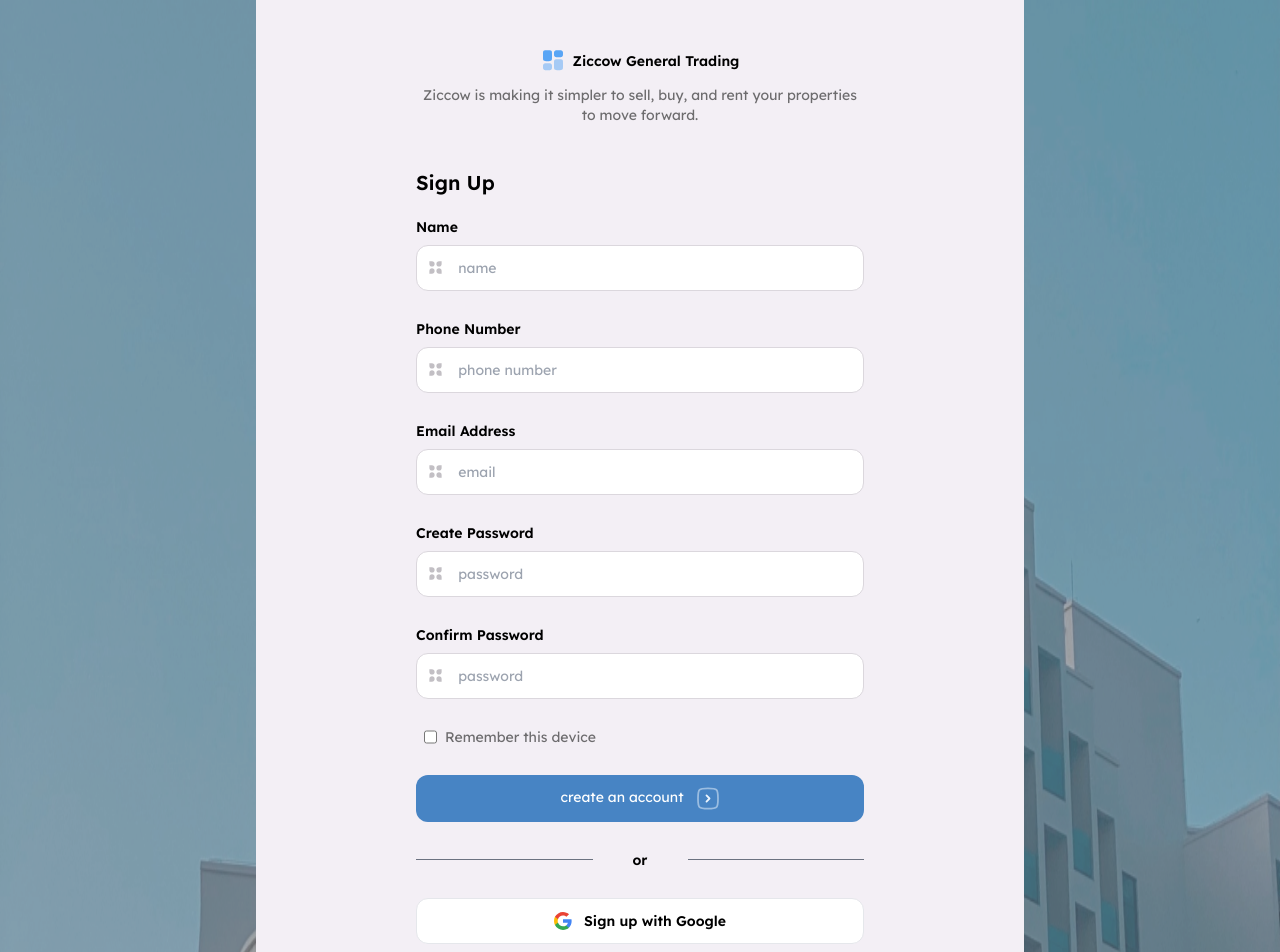
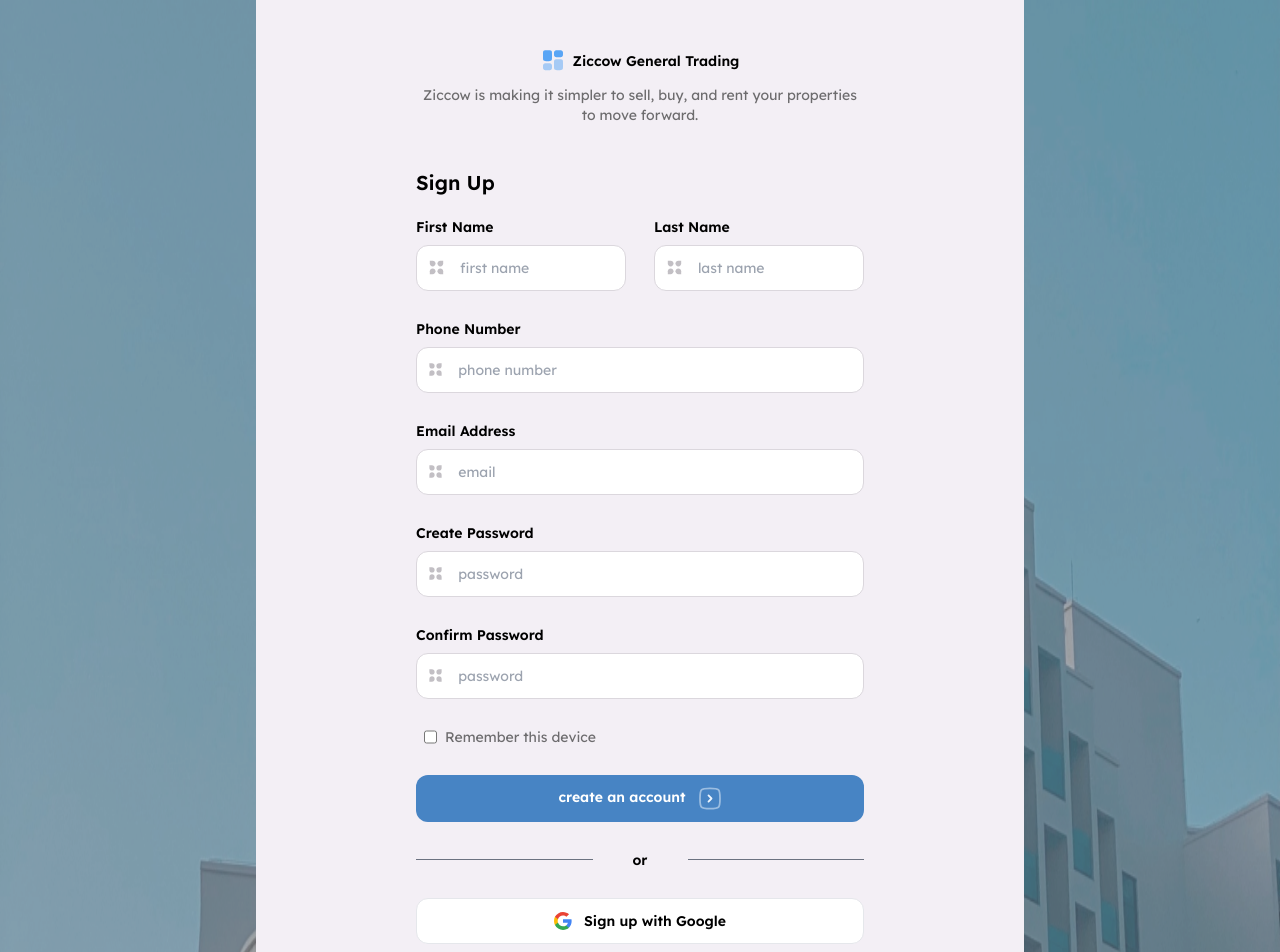
Before and after one commit to MoyAts/ziccow-web, a Next.js app: page /auth/register in a window 1280 px wide. Shown: the top 952 px of the page. Built offline with nearby package versions, Linux system fonts and the light colour scheme.

Commit message:
updating

```diff
--- a/app/_components/customeInput.tsx
+++ b/app/_components/customeInput.tsx
@@ -40,16 +40,18 @@
   Icon? : any,
   ReactIcon? : any,
   IconClass? : any,
-  preIcon? : any
+  preIcon? : any,
+  value? : any,
+  onChange? : any
 }
 
-const customeInput = ({label,name,preIcon,placeholder,pass,inputClass,imgClass,labelClass,divClass,Icon,IconClass,ReactIcon} : Props) => {
+const customeInput = ({label,name,onChange,value,preIcon,placeholder,pass,inputClass,imgClass,labelClass,divClass,Icon,IconClass,ReactIcon} : Props) => {
   return (
     <div className={'flex flex-col gap-2 capitalize '  + divClass}>
         <label htmlFor="" className={'font-semibold ' + labelClass}>{label}</label>
         <div className={'w-full  bg-white flex rounded-xl px-2 border ' } style={{borderColor:"#DBD7DD"}}>
             <Image src={preIcon ? preIcon : InputIcon} alt="" width={23} className={'me-3 ' +imgClass }/>
-            <input type={pass && pass == true ? "password" : "text"} name={name} placeholder={placeholder} className={'py-3  w-full outline-none rounded-lg ' + inputClass}/>
+            <input type={pass && pass == true ? "password" : "text"} onChange={onChange} name={name} placeholder={placeholder} className={'py-3  w-full outline-none rounded-lg ' + inputClass}/>
             {Icon && <Image src={Icon} alt="" className={"w-fit " + IconClass} /> }
             {ReactIcon && <ReactIcon className={"w-fit " + IconClass} />}
         </div>
--- /dev/null
+++ b/app/_components/error.tsx
@@ -0,0 +1,13 @@
+import React from 'react'
+
+const Error = ( {error } : any) => {
+  return (
+    <>
+      {error && <div className="w-full rounded-xl border-2 my-3 ps-3 py-2  border-red-400 bg-red-400 bg-opacity-40">
+            { error.graphQLErrors[0].message}
+        </div>}
+    </>
+  )
+}
+
+export default Error
--- /dev/null
+++ b/app/_components/layout.tsx
@@ -0,0 +1,19 @@
+"use client"
+import React from 'react'
+import client from "../../graphql/client"
+import { ApolloProvider } from '@apollo/client';
+
+const layout = ({
+    children,
+  }: Readonly<{
+    children: React.ReactNode;
+  }>) => {
+    console.log("layout")
+  return (
+    <ApolloProvider client={client}>
+      {children}
+    </ApolloProvider>
+  )
+}
+
+export default layout
--- a/app/auth/login/page.tsx
+++ b/app/auth/login/page.tsx
@@ -1,4 +1,5 @@
 "use client"
+import { useState } from "react"
 
 import logoG from "../../assets/images/googleLogo.svg"
 import img from "../../assets/images/Widget 5.svg"
@@ -7,13 +8,32 @@
 import Link from "next/link";
 import Image from "next/image";
 import goImage from "../../assets/images/go.svg"
+import { useMutation } from "@apollo/client"
+import { LOGIN_GQL } from "../../../graphql/auth"
+import { saveUser } from "../../../lib/auth"
 
-const login = () => {
+const LoginPage = () => {
+
+    const [email, setEmail] = useState('');
+    const [password, setPassword] = useState('');
+    const [login,{loading,error,data}] = useMutation(LOGIN_GQL, {
+        fetchPolicy : "no-cache"
+    })
+
+    if(data) {
+        const token = data.loginEmail.token
+        saveUser(token)
+        location.href = "/"
+    }
+    const submit = () => {
+        login({ variables: { email, password },})
+    }
+
     return (
         <div className='h-fit min-h-[100vh] bg-red w-full relative flex text-sm' style={{background:"#CCE3FC"}}>
             <Image src={bg} alt="" className='absolute left-0 top-0 bottom-0 right-0 w-full h-full' />
             <div className='absolute left-0 right-0 top-0 bottom-0 bg-opacity-30 bg-lightBlue'></div>
-        <div className='h-fit min-h-[100vh] w-3/5 max-lg:w-4/5 max-md:px-12 max-sm:w-full max-sm:px-5 flex z-10 mx-auto px-40 pb-20 pt-12' style={{background: "#F3EFF5"}}>
+            <div className='h-fit min-h-[100vh] w-3/5 max-lg:w-4/5  max-sm:w-full max-sm:px-5 flex z-10 mx-auto px-40 max-tablet:px-10 pb-20 pt-12' style={{background: "#F3EFF5"}}>
 
                 <div className='mx-auto'>
 
@@ -27,10 +47,13 @@
                         Ziccow is making it simpler to sell, buy, and rent your properties to move forward.
                     </p>
                     <h3 className='capitalize text-xl my-5 font-semibold'>Sign in</h3>
+                    {error && <div className="w-full rounded-xl border-2 my-3 ps-3 py-2  border-red-400 bg-red-400 bg-opacity-40">
+                        { error.graphQLErrors[0].message}
+                    </div>}
+                    <form className='flex flex-col gap-7' onSubmit={e => e.preventDefault()}>
 
-                <form className='flex flex-col gap-7' onSubmit={e => e.preventDefault()}>
-                    <CustomeInput name='' label={"email address"} placeholder={"email"}/>
-                    <CustomeInput name='' pass={true} label={"password"} placeholder={"password"} />
+                        <CustomeInput onChange={({target} : any) => setEmail(target.value)} name='email' label={"email address"} placeholder={"email"}/>
+                        <CustomeInput onChange={({target} : any) => setPassword(target.value)} name='' pass={true} label={"password"} placeholder={"password"} />
                         <div className='ps-2 flex justify-between'>
                             <div className='flex gap-2'>
                                 <input type="checkbox" placeholder='s' />
@@ -38,9 +61,10 @@
                             </div>
                             <Link href={"/auth/forgetpassword"} className='text-mainBlue'>Forgot Password</Link>
                         </div>
-                    <button className='w-full flex gap-3 justify-center hover:bg-blue-600 duration-200 bg-mainBlue py-3 text-white rounded-xl'>
+                        <button onClick={submit} disabled={loading} className={` w-full flex gap-3 justify-center  duration-200  py-3 text-white rounded-xl ${loading ? "bg-blue-300 cursor-not-allowed" : "bg-mainBlue hover:bg-blue-600"}`}>
+
                             <p className='font-semibold'>
-                            Login
+                               {loading ? "Loading...": "Login"}
                             </p>
                             <Image src={goImage} alt="" className="my-auto w-6" />
 
@@ -77,4 +101,5 @@
     )
 }
 
-export default login
+
+export default LoginPage
--- a/app/auth/register/page.tsx
+++ b/app/auth/register/page.tsx
@@ -3,18 +3,49 @@
 import logoG from "../../assets/images/googleLogo.svg";
 import img from "../../assets/images/Widget 5.svg"
 import CustomeInput from "../../_components/customeInput"
-import { IoArrowForwardSharp as LoginIcon } from "react-icons/io5";
 import bg from "../../assets/images/Background.png"
 import Link from "next/link";
 import Image from "next/image";
 import goImage from "../../assets/images/go.svg"
+import { useState } from "react";
+import { useMutation } from "@apollo/client";
+import {REGISTER_GQL} from "../../../graphql/auth"
+import Error from "@/app/_components/error";
 
 const register = () => {
+    const initialData = {
+        firstName : "",
+        lastName : "",
+        phone : "",
+        email : "",
+        password : "",
+        confirm : "",
+    }
+    const [form,setForm] = useState(initialData)
+    const setChange = ({ target } : any) =>{
+        setForm(data => ({...data,[target.name] : target.value}))
+    }
+
+    const [signup,{loading,error,data}] = useMutation(REGISTER_GQL)
+
+    if(data){
+        console.log(data)
+        location.href = "/auth/login"
+    }
+
+    const submit = () => {
+        signup({
+            variables : {
+                ...form,
+            }
+        })
+    }
+
     return (
         <div className='h-fit min-h-[100vh] bg-red w-full relative flex text-sm' style={{background:"#CCE3FC"}}>
                 <Image src={bg} alt="" className='absolute left-0 top-0 bottom-0 right-0 w-full h-full' />
                 <div className='absolute left-0 right-0 top-0 bottom-0 bg-opacity-30 bg-lightBlue'></div>
-        <div className='h-fit min-h-[100vh] w-3/5 max-lg:w-4/5 max-md:px-12 max-sm:w-full max-sm:px-5 flex z-10 mx-auto px-40 pb-20 pt-12' style={{background: "#F3EFF5"}}>
+            <div className='h-fit min-h-[100vh] w-3/5 max-lg:w-4/5 max-tablet:px-10 max-sm:w-full max-sm:px-5 flex z-10 mx-auto px-40  pb-20 pt-12' style={{background: "#F3EFF5"}}>
 
                 <div className='mx-auto'>
 
@@ -28,26 +59,32 @@
                         Ziccow is making it simpler to sell, buy, and rent your properties to move forward.
                     </p>
                     <h3 className='capitalize text-xl my-5 font-semibold'>Sign up</h3>
-
+                    <Error error={error} />
                     <form className='flex flex-col gap-7' onSubmit={e => e.preventDefault()}>
-                    <CustomeInput name='' label={"name"} placeholder={"name"}/>
-                    <CustomeInput name='' label={"phone number"} placeholder={"phone number"}/>
-                    <CustomeInput name='' label={"email address"} placeholder={"email"}/>
-                    <CustomeInput name='' pass={true} label={"create password"} placeholder={"password"} />
-                    <CustomeInput name='' pass={true} label={"confirm password"} placeholder={"password"} />
+                        <div className="flex justify-between gap-7 max-mobile:flex-col">
+                            <CustomeInput name='firstName' onChange={setChange} label={"First Name"} placeholder={"first name"} divClass="w-full"/>
+                            <CustomeInput name='lastName' onChange={setChange} label={"Last Name"} placeholder={"last name"} divClass="w-full"/>
+                        </div>
+                        <CustomeInput name='phone' onChange={setChange} label={"phone number"} placeholder={"phone number"}/>
+                        <CustomeInput name='email' onChange={setChange} label={"email address"} placeholder={"email"}/>
+                        <CustomeInput name='password' onChange={setChange} pass={true} label={"create password"} placeholder={"password"} />
+                        <CustomeInput name='confirm' onChange={setChange} pass={true} label={"confirm password"} placeholder={"password"} />
                         <div className='ps-2 flex justify-between'>
                             <div className='flex gap-2'>
                                 <input type="checkbox" placeholder='s' />
                                 <p className='text-lightGray'>Remember this device</p>
                             </div>
                         </div>
-                    <button className='w-full flex gap-3 justify-center hover:bg-blue-600 duration-200 bg-mainBlue py-3 text-white rounded-xl'>
-                        <p>
-                            create an account
+
+                        <button onClick={submit} disabled={loading} className={` w-full flex gap-3 justify-center  duration-200  py-3 text-white rounded-xl ${loading ? "bg-blue-300 cursor-not-allowed" : "bg-mainBlue hover:bg-blue-600"}`}>
+
+                            <p className='font-semibold'>
+                               {loading ? "Loading...": "create an account"}
                             </p>
                             <Image src={goImage} alt="" className="my-auto w-6" />
 
                         </button>
+
 
                         <div className='flex gap-10'>
                             <div className='border-b h-[.5px] border-gray-500 w-1/2 my-auto'></div>
--- a/app/layout.tsx
+++ b/app/layout.tsx
@@ -1,12 +1,12 @@
 import type { Metadata } from "next";
 import { Lexend } from "next/font/google";
 import "./globals.css";
-
+import ApollowLayout from "./_components/layout"
 const inter = Lexend({ subsets: ["latin"] });
 
 export const metadata: Metadata = {
   title: "Ziccow",
-  // description: "Generated by create next app",
+  description: "ziccow",
 };
 
 export default function RootLayout({
@@ -17,7 +17,7 @@
   return (
     <html lang="en">
       <body className={inter.className}>
-        {children}
+        <ApollowLayout children={children} />
       </body>
     </html>
   );
--- a/app/page.tsx
+++ b/app/page.tsx
@@ -1,3 +1,4 @@
+"use client"
 import Page from "./home/page"
 import { ApolloClient, InMemoryCache, ApolloProvider } from '@apollo/client';
 
@@ -8,8 +9,8 @@
 
 export default function Home() {
   return (
-    // <ApolloProvider client={client}>
+    <ApolloProvider client={client}>
       <Page />
-  // </ApolloProvider>
+   </ApolloProvider>
   );
 }
--- /dev/null
+++ b/graphql/auth.ts
@@ -0,0 +1,20 @@
+import { gql } from "@apollo/client"
+
+export const LOGIN_GQL = gql`
+mutation user($email: String!, $password: String!) {
+  loginEmail(email: $email, password: $password) {
+    token
+  }
+}
+`
+
+
+export const REGISTER_GQL = gql`
+mutation user($email: String!, $firstName: String!,$lastName: String!, $password: String! ){
+  Signup(email: $email, first_name: $firstName, last_name: $lastName, password: $password){
+    first_name
+    last_name
+  }
+}
+
+`
--- /dev/null
+++ b/graphql/client.ts
@@ -0,0 +1,23 @@
+import { ApolloClient, HttpLink, InMemoryCache, ApolloLink, concat } from '@apollo/client';
+
+const httpLink = new HttpLink({ uri: 'https://graphql.ziccow.com/v1/graphql' });
+
+const authMiddleware = new ApolloLink((operation, forward) => {
+  operation.setContext(({ headers = {} }) => ({
+    headers: {
+      ...headers,
+      authorization: localStorage.getItem('token') || null,
+      'Content-Type': 'application/json',
+      "x-hasura-admin-secret" : "myadminsecretkey"
+    }
+  }));
+
+  return forward(operation);
+});
+
+const client = new ApolloClient({
+    cache: new InMemoryCache(),
+    link: concat(authMiddleware, httpLink),
+});
+
+export default client
--- /dev/null
+++ b/lib/auth.ts
@@ -0,0 +1,8 @@
+
+export function saveUser(token : string){
+    localStorage.setItem("token",token)
+}
+
+export function isTokenExist(){
+    return localStorage.get("token")
+}
--- a/package.json
+++ b/package.json
@@ -10,6 +10,7 @@
   },
   "dependencies": {
     "@apollo/client": "^3.9.4",
+    "@reduxjs/toolkit": "^2.2.0",
     "graphql": "^16.8.1",
     "next": "14.1.0",
     "react": "^18",
```
Also changed, not shown: 1 other file (tests, documents, lock files or other folders). Lines whose indentation alone changed are shown as unchanged.
